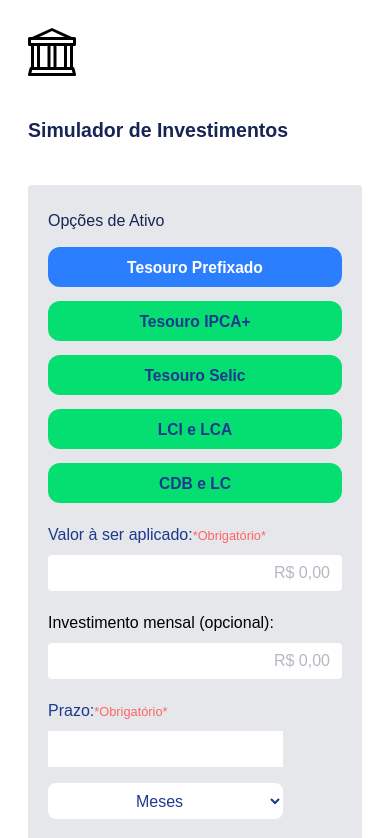
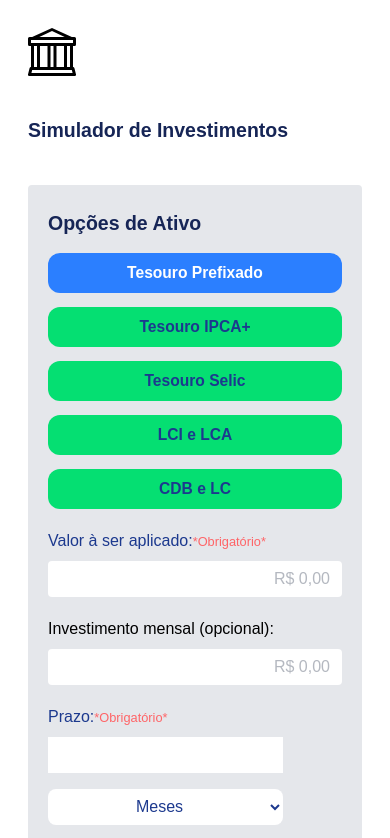
Before and after one commit to VictorS14/simulador_de_investimentos, a React (Vite) app in the folder my-simulator/: page / in a window 390 px wide. Shown: the top 838 px of the page. Built offline with nearby package versions, Linux system fonts and the light colour scheme.

Commit message:
style: Add responsive font-size on title

```diff
--- a/my-simulator/src/components/AssetOptions.jsx
+++ b/my-simulator/src/components/AssetOptions.jsx
@@ -14,7 +14,7 @@
 
   return (
    <section className="w-full flex flex-col items-center gap-3.5 md:items-start">
-      <h1 className="text-blue-950 self-start">Opções de Ativo</h1>
+      <h1 className="text-blue-950 self-start font-bold text-[min(5vw,28px)]">Opções de Ativo</h1>
       <div className="w-full flex flex-col items-center gap-3.5 md:w-full md:flex md:flex-row md:gap-3">
          {assetOptions.map((asset) => (
 
```
